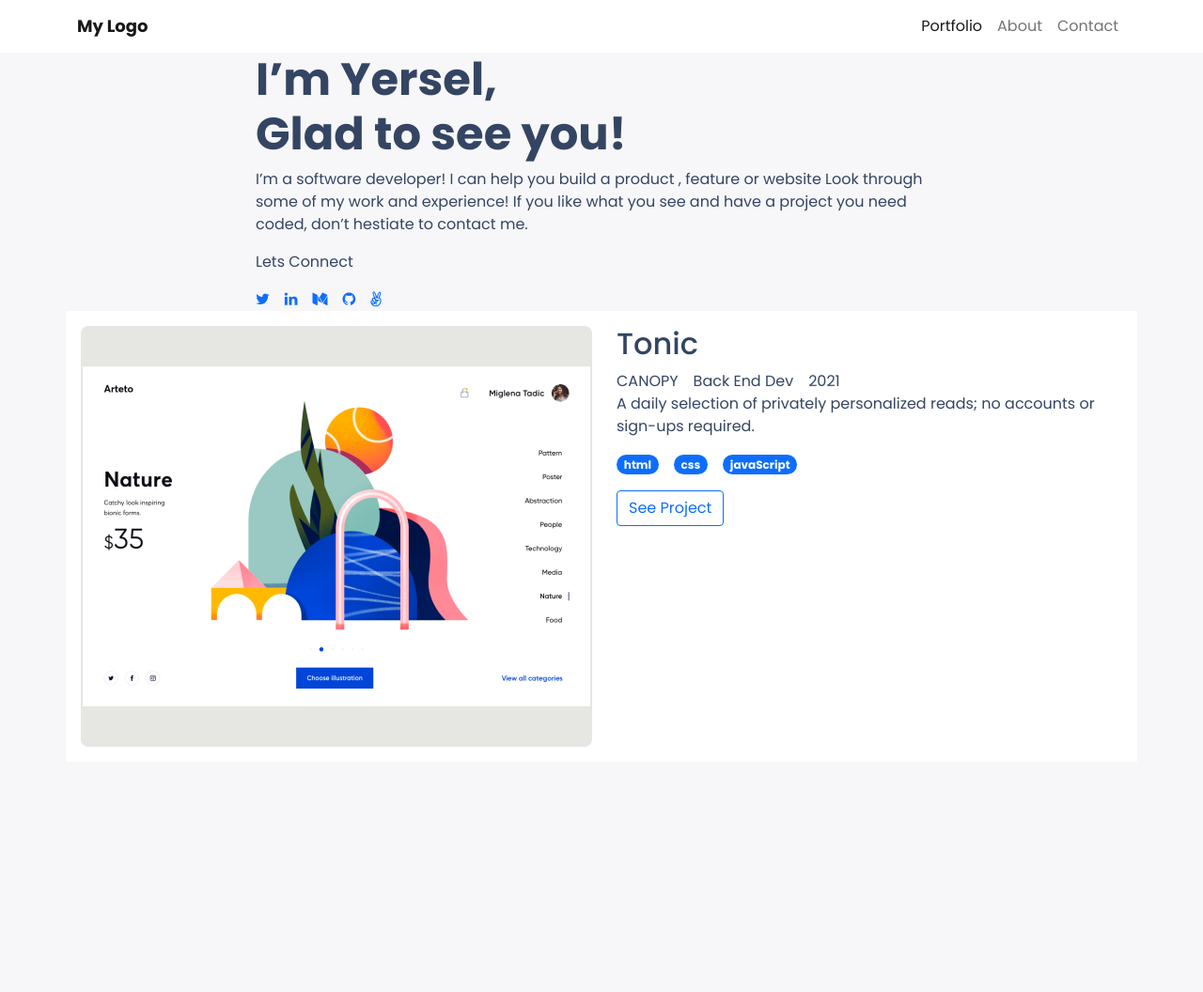
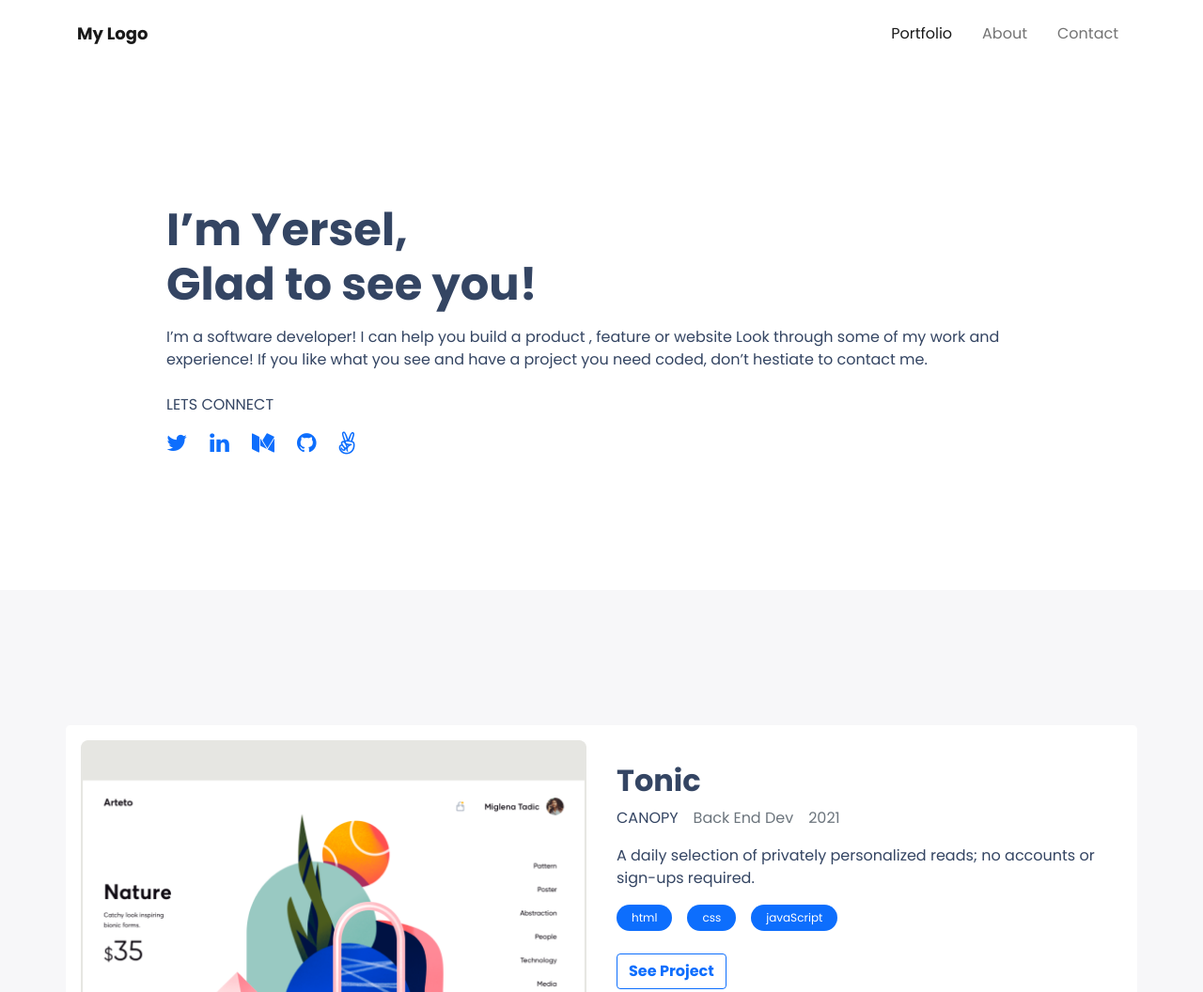
Before and after one commit to yersel500/portfolio-bootstrap, a website: page index.html in a window 1280 px wide. Shown: the top 1056 px of the page at 94% size. Before the commit the page ends 811 px from the top, so only its background shows below. Drawn offline with nearby package versions, Linux system fonts and the light colour scheme.

Commit message:
Update Hero styling and Work Card style

```diff
--- a/index.html
+++ b/index.html
@@ -14,7 +14,7 @@
 </head>
 
 <body>
-  <nav class="navbar navbar-expand-lg navbar-light bg-light bg-white">
+  <nav class="navbar navbar-expand-lg navbar-light bg-light bg-white py-3">
     <div class="container">
       <a class="navbar-brand logo" href="#">My Logo</a>
       <button class="navbar-toggler" type="button" data-bs-toggle="collapse" data-bs-target="#navbarSupportedContent"
@@ -23,13 +23,13 @@
       </button>
       <div class="collapse navbar-collapse" id="navbarSupportedContent">
         <ul class="navbar-nav ms-auto mb-2 mb-lg-0">
-          <li class="nav-item">
+          <li class="nav-item ms-3">
             <a class="nav-link active" aria-current="page" href="#">Portfolio</a>
           </li>
-          <li class="nav-item">
+          <li class="nav-item ms-3">
             <a class="nav-link" aria-current="page" href="#">About</a>
           </li>
-          <li class="nav-item">
+          <li class="nav-item ms-3">
             <a class="nav-link" aria-current="page" href="#">Contact</a>
           </li>
         </ul>
@@ -38,53 +38,79 @@
   </nav>
 
   <main>
-    <section class="container">
+    <section class="container-fluid py-5 bg-white">
+      <div class="container py-5 ">
+        <div class="row py-5">
+          <div class="col-10 m-auto">
             <div class="row">
-        <div class="col-8 m-auto">
-          <div class="row">
-            <h1 class="display-5 fw-bold">I’m Yersel,<br /> Glad to see you!</h1>
-            <p>I’m a software developer! I can help you build a product , feature or website Look through some of my
+              <h1 class="display-5 fw-bold mb-3">I’m Yersel,<br /> Glad to see you!</h1>
+              <p class="mb-4">I’m a software developer! I can help you build a product , feature or website Look through
+                some of my
                 work
-              and experience! If you like what you see and have a project you need coded, don’t hestiate to contact me.
+                and experience! If you like what you see and have a project you need coded, don’t hestiate to contact
+                me.
               </p>
             </div>
             <div class="row">
               <div class="d-flex flex-column ">
-              <p>Lets Connect</p>
-              <ul class="d-flex">
-                <li class="me-3"><a href="#"><i class="fa fa-twitter" aria-hidden="true"></i></a></li>
-                <li class="me-3"><a href="#"><i class="fa fa-linkedin" aria-hidden="true"></i></a></li>
-                <li class="me-3"><a href="#"><i class="fa fa-medium" aria-hidden="true"></i></a></li>
-                <li class="me-3"><a href="#"><i class="fa fa-github" aria-hidden="true"></i></a></li>
-                <li class="me-3"><a href="#"><i class="fa fa-angellist" aria-hidden="true"></i></a></li>
+                <p class="text-uppercase">Lets Connect</p>
+                <ul class="d-flex fs-4">
+                  <li class="me-4"><a href="#"><i class="fa fa-twitter" aria-hidden="true"></i></a></li>
+                  <li class="me-4"><a href="#"><i class="fa fa-linkedin" aria-hidden="true"></i></a></li>
+                  <li class="me-4"><a href="#"><i class="fa fa-medium" aria-hidden="true"></i></a></li>
+                  <li class="me-4"><a href="#"><i class="fa fa-github" aria-hidden="true"></i></a></li>
+                  <li class="me-4"><a href="#"><i class="fa fa-angellist" aria-hidden="true"></i></a></li>
                 </ul>
+              </div>
             </div>
           </div>
         </div>
       </div>
     </section>
 
-    <section class="container">
-      <div class="row bg-white py-3">
+    <section class="container py-5 my-5">
+      <div class="row bg-white py-3 rounded-3 my-5">
         <div class="col-6 px-3">
-          <img src="./assets/img/portfolio-1.png" alt="Tonic Project">
+          <img src="./assets/img/portfolio-1.png" class="w-100" alt="Tonic Project">
         </div>
-        <div class="col-6 px-3">
-          <h2>Tonic</h2>
-          <ul class="d-flex">
-            <li class="me-3">CANOPY</li>
-            <li class="me-3">Back End Dev</li>
-            <li class="me-3">2021</li>
+        <div class="col-6 px-3 pt-4">
+          <h2 class="fw-bold">Tonic</h2>
+          <ul class="d-flex mb-3">
+            <li class="me-3 text-uppercase">Canopy</li>
+            <li class="me-3 text-muted">Back End Dev</li>
+            <li class="me-3 text-muted">2021</li>
           </ul>
           <p>
             A daily selection of privately personalized reads; no accounts or sign-ups required.
           </p>
+          <ul class="d-flex mb-4">
+            <li class="me-3"><span class="badge rounded-pill bg-primary px-3 py-2 fw-normal">html</span></li>
+            <li class="me-3"><span class="badge rounded-pill bg-primary px-3 py-2 fw-normal">css</span></li>
+            <li class="me-3"><span class="badge rounded-pill bg-primary px-3 py-2 fw-normal">javaScript</span></li>
+          </ul>
+          <button type="button" class="btn btn-outline-primary fw-bold">See Project</button>
+        </div>
+      </div>
+      <div class="row bg-white py-3 rounded-3 my-5">
+        <div class="col-6 px-3">
+          <img src="./assets/img/portfolio-1.png" class="w-100" alt="Tonic Project">
+        </div>
+        <div class="col-6 px-3 pt-4">
+          <h2 class="fw-bold">Tonic</h2>
           <ul class="d-flex mb-3">
-            <li class="me-3"><span class="badge rounded-pill bg-primary">html</span></li>
-            <li class="me-3"><span class="badge rounded-pill bg-primary">css</span></li>
-            <li class="me-3"><span class="badge rounded-pill bg-primary">javaScript</span></li>
+            <li class="me-3 text-uppercase">Canopy</li>
+            <li class="me-3 text-muted">Back End Dev</li>
+            <li class="me-3 text-muted">2021</li>
           </ul>
-          <button type="button" class="btn btn-outline-primary">See Project</button>
+          <p>
+            A daily selection of privately personalized reads; no accounts or sign-ups required.
+          </p>
+          <ul class="d-flex mb-4">
+            <li class="me-3"><span class="badge rounded-pill bg-primary px-3 py-2 fw-normal">html</span></li>
+            <li class="me-3"><span class="badge rounded-pill bg-primary px-3 py-2 fw-normal">css</span></li>
+            <li class="me-3"><span class="badge rounded-pill bg-primary px-3 py-2 fw-normal">javaScript</span></li>
+          </ul>
+          <button type="button" class="btn btn-outline-primary fw-bold">See Project</button>
         </div>
       </div>
     </section>
```
Lines whose indentation alone changed are shown as unchanged.
